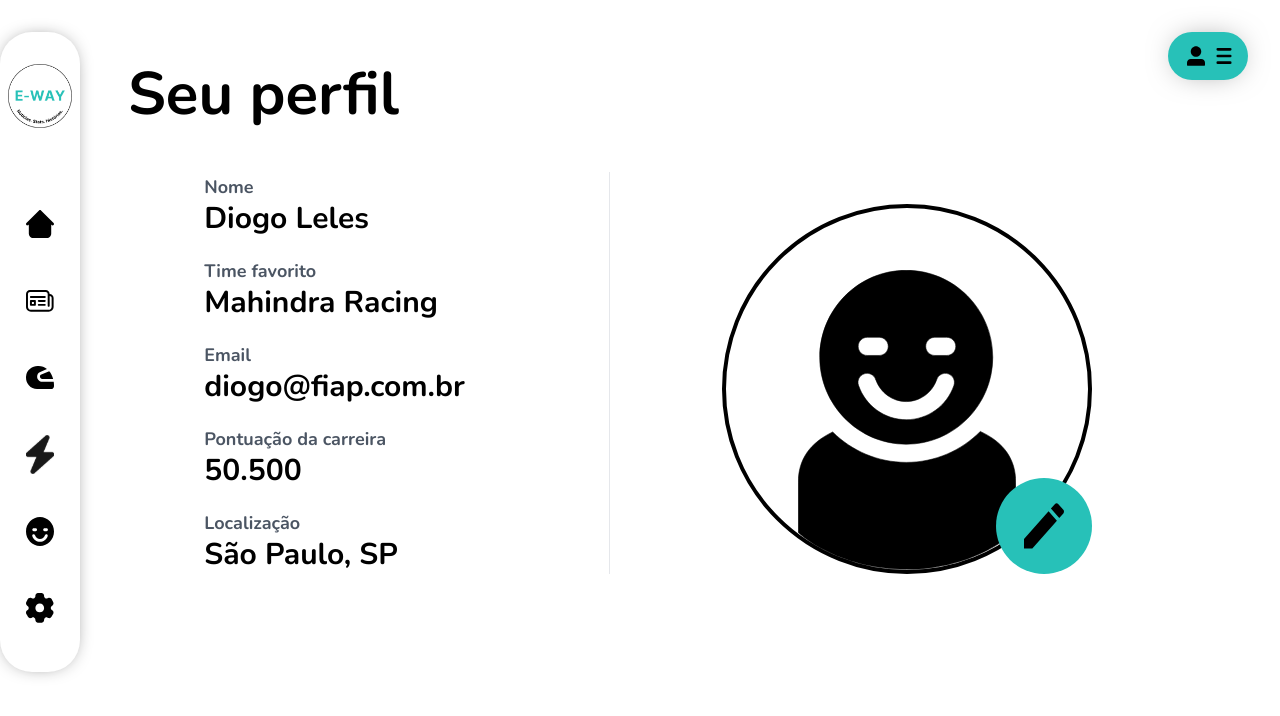
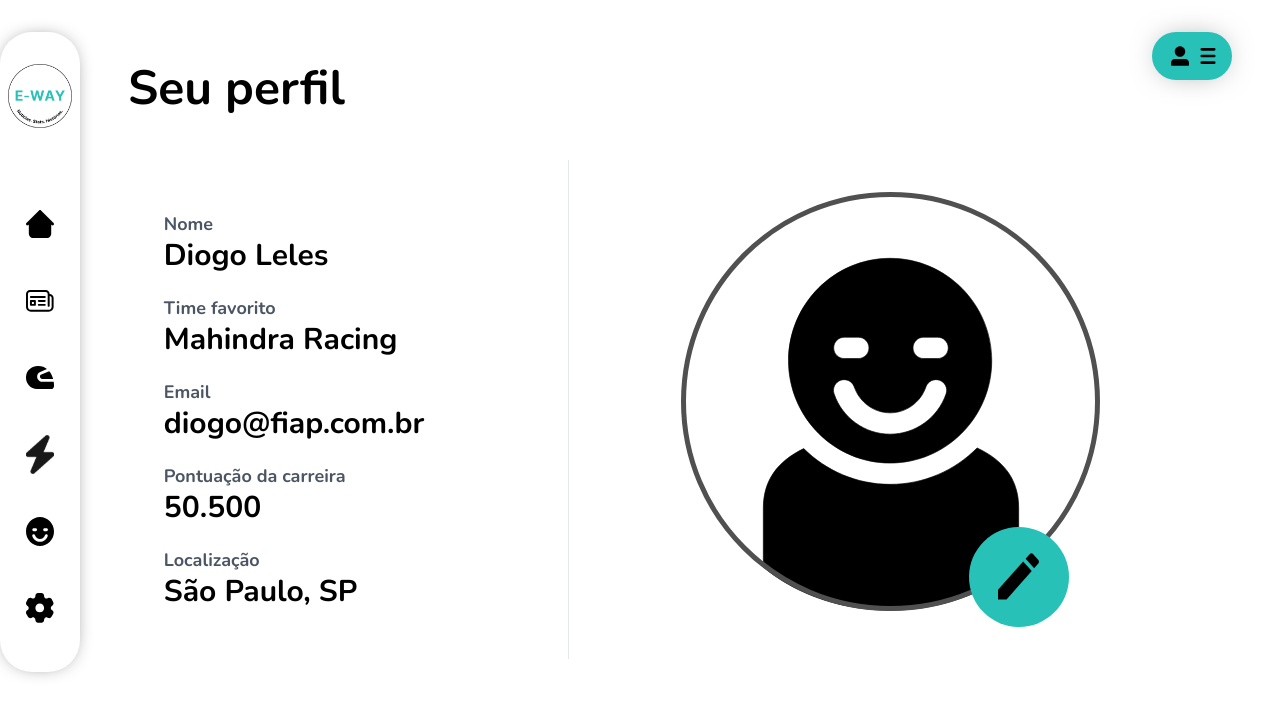
Before and after one commit to ryanbritodev/e-way, a React (Vite) app: page /profile in a window 1280 px wide. Shown: the top 716 px of the page. Built offline with nearby package versions, Linux system fonts and the light colour scheme.

Commit message:
fix(ProfilePage): adjust responsiveness

```diff
--- a/src/pages/Profile/components/NameLabel/index.jsx
+++ b/src/pages/Profile/components/NameLabel/index.jsx
@@ -2,7 +2,7 @@ export const NameLabel = ({ label, content }) => {
     return (
         <>
         <div className="flex flex-col">
-            <span className="text-gray-600 text-2xl md:text-lg font-bold">{label}</span>
+            <span className="text-gray-600 text-2xl sm:text-md md:text-lg font-bold">{label}</span>
             <p className="text-black text-4xl md:text-3xl font-bold leading-10">{content}</p>
         </div>
         </>
--- a/src/pages/Profile/index.jsx
+++ b/src/pages/Profile/index.jsx
@@ -3,28 +3,21 @@ import { NameLabel } from "./components/NameLabel";
 export const Profile = () => {
   return (
     <>
-      <h1 className="text-black text-6xl font-bold">Seu perfil</h1>
-      <div className="container divide-y lg:divide-x lg:divide-y-0 flex flex-col lg:flex-row items-center lg:justify-center pt-12 gap-8">
+      <h1 className="text-black text-5xl font-bold">Seu perfil</h1>
+      <div className="container divide-y lg:divide-x lg:divide-y-0 flex flex-col flex-wrap lg:flex-row items-center lg:justify-center pt-12 gap-8">
         <div className="flex flex-col gap-5 md:pr-28">
-          <NameLabel label={"Nome"} content={"Diogo Leles"}/>
-          <NameLabel label={"Time favorito"} content={"Mahindra Racing"}/>
-          <NameLabel label={"Email"} content={"diogo@fiap.com.br"}/>
-          <NameLabel label={"Pontuação da carreira"} content={"50.500"}/>
-          <NameLabel label={"Localização"} content={"São Paulo, SP"}/>
+          <NameLabel label={"Nome"} content={"Diogo Leles"} />
+          <NameLabel label={"Time favorito"} content={"Mahindra Racing"} />
+          <NameLabel label={"Email"} content={"diogo@fiap.com.br"} />
+          <NameLabel label={"Pontuação da carreira"} content={"50.500"} />
+          <NameLabel label={"Localização"} content={"São Paulo, SP"} />
         </div>
-        <div className="relative md:pl-28">
-          <div className="flex justify-center items-end rounded-full border-4 border-black mt-8 size-[370px]">
-            <img
-              src="/assets/images/profilePage/Avatar.svg"
-              alt="Avatar"
-              className="max-h-[300px]"/>
-          </div>
-          <div className="flex items-center justify-center bg-eblue rounded-full absolute size-24 bottom-0 right-0">
-            <img
-              src="/assets/images/profilePage/changeProfilePicture.svg"
-              alt="Change Profile Picture"
-              className="max-w-10"/>
-          </div>
+        <div className="relative md:pl-28 p-8">
+          <img
+            src="/assets/images/profilePage/profileIcon.svg"
+            alt="Profile Icon"
+            className="max-md:w-[14em] max-xl:w-[18em]"
+          />
         </div>
       </div>
     </>
--- a/src/pages/components/AppLayout/index.jsx
+++ b/src/pages/components/AppLayout/index.jsx
@@ -37,7 +37,7 @@ export const AppLayout = ({ children }) => {
           <SideBar links={links} />
           <ProfileButton />
         </BurgerMenu>
-        <div className="w-full h-full max-h-screen pt-[4em] pb-[2em] overflow-y-auto">{children}</div>
+        <div className="w-full h-full max-h-screen pt-[4em] pb-[2em] overflow-y-auto overflow-x-hidden">{children}</div>
       </div>
     </div>
   );
--- a/src/pages/components/BurgerMenu/index.jsx
+++ b/src/pages/components/BurgerMenu/index.jsx
@@ -13,10 +13,23 @@ export const BurgerMenu = ({ children }) => {
     setOpen(!open);
   };
 
+  const [width, setWidth] = useState(window.innerWidth);
+
+  useEffect(() => {
+    const handleResize = () => {
+      setWidth(window.innerWidth);
+      if (width > 640) {
+        setOpen(false);
+      }
+    };
+    window.addEventListener("resize", handleResize);
+    return () => window.removeEventListener("resize", handleResize);
+  }, []);
+
   return (
     <>
       <div
-        className={`flex justify-center items-center sm:hidden z-20 right-4 top-9 cursor-pointer p-3 px-2 rounded-full transition-all hover:shadow-[0_0_30px_-10px_rgba(39,193,184,.9)] shadow-[0_0_30px_-10px_rgba(0,0,0,0.8)] ${
+        className={`flex justify-center items-center sm:hidden z-20 right-4 top-9 cursor-pointer p-3 px-2 rounded-full transition-all hover:shadow-[0_0_20px_-10px_rgba(39,193,184,.9)] shadow-[0_0_30px_-10px_rgba(0,0,0,0.8)] ${
           open ? "bg-eblue fixed" : "bg-white absolute"
         }`}
         onClick={handleClick}
--- a/src/pages/components/ProfileButton/index.jsx
+++ b/src/pages/components/ProfileButton/index.jsx
@@ -6,7 +6,7 @@ export const ProfileButton = () => {
   return (
     <Link
       to="/profile"
-      className={`sm:flex absolute right-[0em] top-[2em] w-[5em] h-[2em] p-[1.5em] flex justify-center items-center gap-[.5em] rounded-full transition-all hover:shadow-[0_0_30px_-10px_rgba(39,193,184,.9)] shadow-[0_0_30px_-10px_rgba(0,0,0,0.5)] max-sm:top-[2.5em] max-sm:left-[2.5em] z-50  ${
+      className={`sm:flex absolute right-[1em] top-[2em] w-[5em] h-[2em] p-[1.5em] flex justify-center items-center gap-[.5em] rounded-full transition-all hover:shadow-[0_0_30px_-10px_rgba(39,193,184,.9)] shadow-[0_0_30px_-10px_rgba(0,0,0,0.5)] max-sm:top-[2.5em] max-sm:left-[2.5em] z-50  ${
         pathname === "/profile" ? "bg-eblue" : "bg-white"
       }`}
     >
--- a/src/pages/components/SideBar/index.jsx
+++ b/src/pages/components/SideBar/index.jsx
@@ -11,7 +11,7 @@ export const SideBar = ({ links }) => {
         className="w-full max-w-[3em] md:max-w-[4em] mb-[3.5em] max-sm:max-w-[5em]"
       />
 
-      <div className="flex flex-col justify-between items-between h-full max-h-full max-sm:flex-row max-sm:gap-[2em] max-sm:flex-wrap max-sm:justify-center max-sm:items-center max-sm:max-w-[60%]  max-sm:gap-y-0">
+      <div className="flex flex-col justify-between items-between h-full max-h-full max-sm:flex-row max-sm:gap-[2em] max-sm:flex-wrap max-sm:justify-center max-sm:items-center max-sm:max-w-[60%]  max-sm:gap-y-0 max-sm:h-[40%]">
         {links.map((link) => {
           return (
             <Link
```
Also changed, not shown: public/assets/images/profilePage/profileIcon.svg (added).
